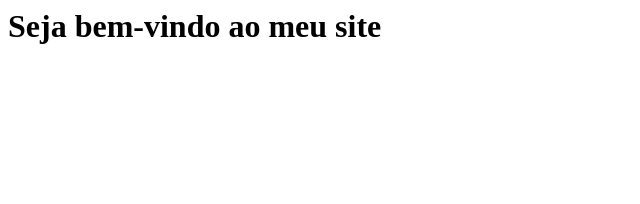
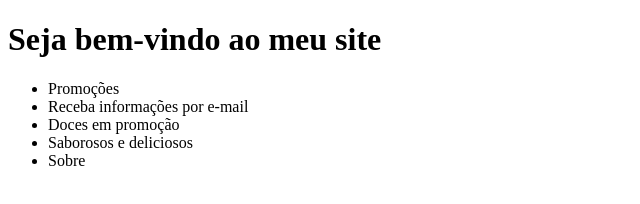
Before and after one commit to Giovannafppp/Giovannafppp.github.io, a plain HTML site: page index.html in a window 1280 px wide. Shown: the whole page, without its empty margins (0-640 px from the left). Drawn offline with Linux system fonts and the light colour scheme.

Commit message:
Criei  página  inicial
Foi mara

```diff
--- a/index.html
+++ b/index.html
@@ -1,8 +1,17 @@
+<!DOCTYPE html>
 <html>
     <head>
         <title> Meu Site legal </title>
+        <meta charset="utf-8">
     </head>
     <body>
         <h1>Seja bem-vindo ao meu site</h1>
+    <ul>
+        <li>Promoções</li>
+        <li>Receba informações por e-mail</li>
+        <li>Doces em promoção</li>
+        <li>Saborosos e deliciosos</li>
+        <li>Sobre</li>
+    </ul>
     </body>
 </html>
```
